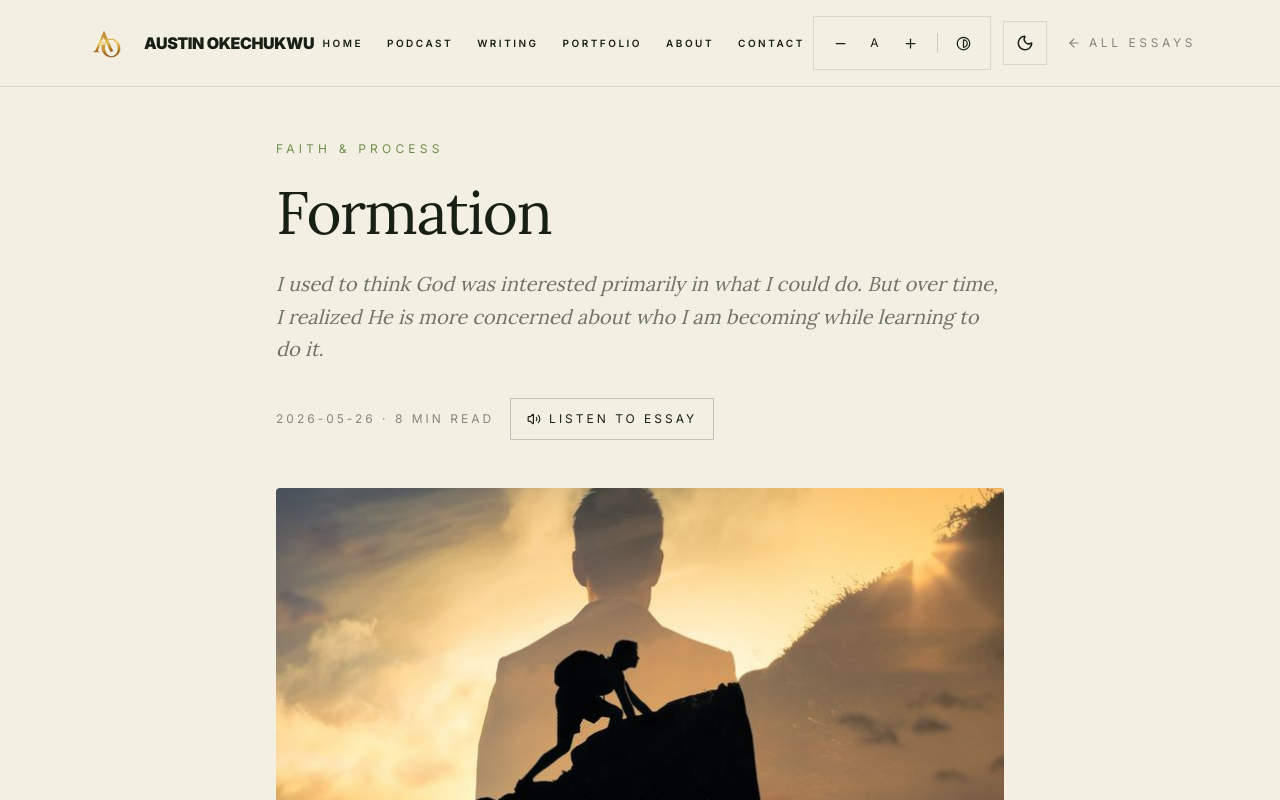
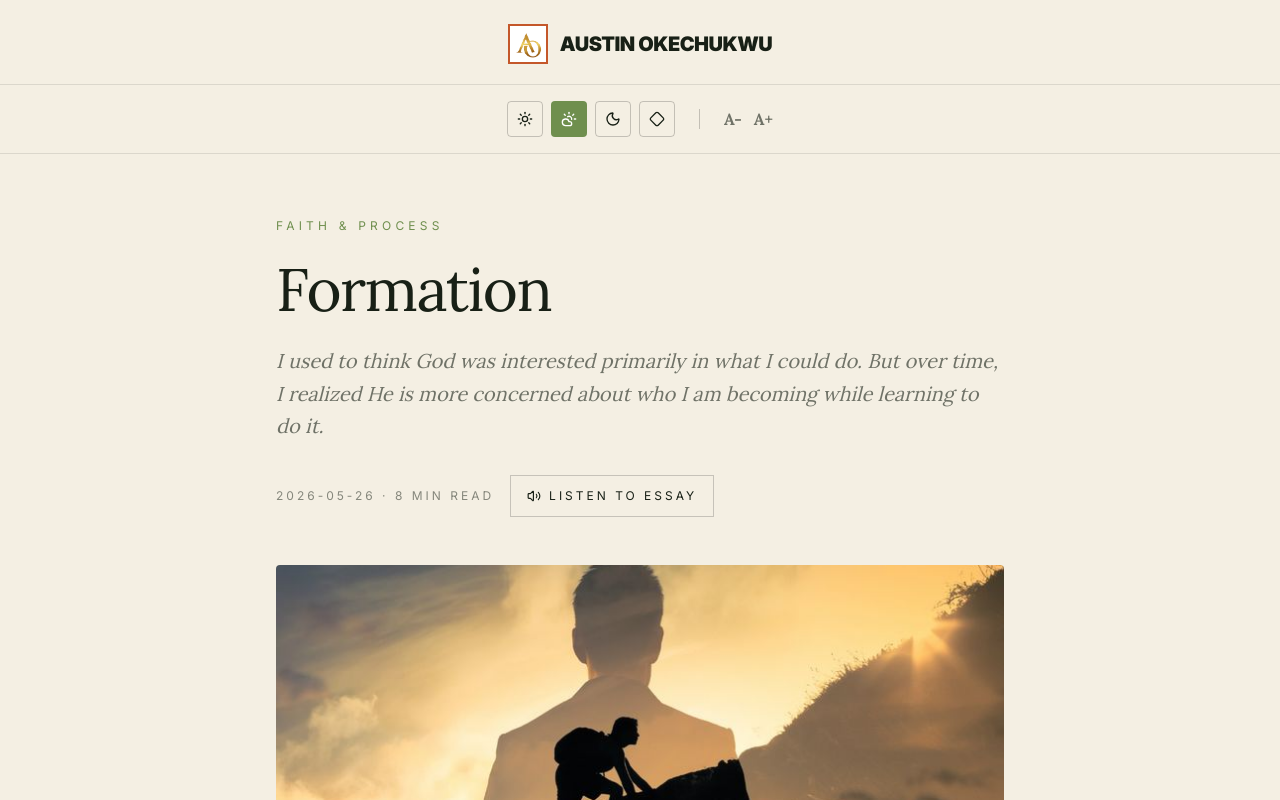
Before and after one commit to conditassociatesltd-gif/purposeful-builder, a Next.js app in the folder purposeful-builder/: page /writing/formation in a window 1280 px wide. Shown: the top 800 px of the page. Built offline with nearby package versions, Linux system fonts and the light colour scheme.

Commit message:
feat: redesign essay reader header and add share buttons

```diff
--- a/purposeful-builder/app/writing/[slug]/page.tsx
+++ b/purposeful-builder/app/writing/[slug]/page.tsx
@@ -6,8 +6,8 @@ import Link from "next/link";
 import Image from "next/image";
 import { ArrowLeft } from "lucide-react";
 import ReadingProgress from "@/components/ReadingProgress";
-import ThemeToggle from "@/components/ThemeToggle";
-import ReaderControls from "@/components/ReaderControls";
+import ArticleHeaderControls from "@/components/ArticleHeaderControls";
+import ShareButtons from "@/components/ShareButtons";
 
 export async function generateStaticParams() {
   const essays = getAllEssays();
@@ -105,36 +105,21 @@ export default async function EssayPage({ params }: { params: Promise<{ slug: st
       />
   <ReadingProgress />
     <main className="min-h-screen" style={{ background: "var(--parchment)", color: "var(--ink)" }}>
-      <header className="fixed top-0 left-0 w-full z-50 border-b border-black/10 dark:border-white/10" style={{ background: "var(--parchment)" }}>
-  <div className="max-w-6xl mx-auto px-5 py-4 flex items-center justify-between">
-    <Link href="/" className="flex items-center gap-4">
-      <Image src="/logo.png" alt="Austin Okechukwu logo" width={44} height={44} priority />
-      <span className="font-black tracking-tight uppercase">Austin Okechukwu</span>
-    </Link>
-
-            <nav className="hidden md:flex items-center gap-6 text-[10px] tracking-[0.25em] uppercase font-semibold">
-              <Link href="/" className="hover:text-[var(--rust)] transition-colors">Home</Link>
-              <Link href="/podcast" className="hover:text-[var(--rust)] transition-colors">Podcast</Link>
-              <Link href="/writing" className="hover:text-[var(--rust)] transition-colors">Writing</Link>
-              <Link href="/#portfolio" className="hover:text-[var(--rust)] transition-colors">Portfolio</Link>
-              <Link href="/about" className="hover:text-[var(--rust)] transition-colors">About</Link>
-              <Link href="/contact" className="hover:text-[var(--rust)] transition-colors">Contact</Link>
-            </nav>
-
-    <div className="flex items-center gap-3">
-      <ReaderControls />
-      <ThemeToggle />
-
-      <Link
-        href="/writing"
-        className="flex items-center gap-2 text-xs tracking-[0.3em] uppercase opacity-50 ml-2"
-      >
-        <ArrowLeft size={14} /> All essays
-      </Link>
-    </div>
-  </div>
-</header>
-<div className="h-[77px]" />
+      <header className="sticky top-0 left-0 w-full z-50 flex flex-col items-center pt-6 bg-[var(--parchment)] transition-colors duration-300">
+        <Link href="/" className="flex items-center gap-3 mb-5">
+          <div className="w-10 h-10 border-2 border-[#c4572a] flex items-center justify-center overflow-hidden bg-white">
+            <Image
+              src="/logo.png"
+              alt="Austin Okechukwu logo"
+              width={36}
+              height={36}
+              className="object-contain scale-110"
+            />
+          </div>
+          <span className="font-black tracking-tight text-xl uppercase">Austin Okechukwu</span>
+        </Link>
+        <ArticleHeaderControls />
+      </header>
 
       <section className="max-w-3xl mx-auto px-5 pt-16 pb-12 border-b border-black/10 dark:border-white/10">
         <p className="text-xs tracking-[0.35em] uppercase mb-6" style={{ color: "var(--rust)" }}>
@@ -178,6 +163,7 @@ export default async function EssayPage({ params }: { params: Promise<{ slug: st
 
       <article className="essay-content max-w-3xl mx-auto px-5 py-14 prose prose-lg dark:prose-invert">
         <MdxRenderer content={essay.content} />
+        <ShareButtons />
       </article>
       <section className="mt-16 border-t border-black/10 dark:border-white/10 pt-16">
         <div className="max-w-3xl mx-auto">
--- /dev/null
+++ b/purposeful-builder/components/ArticleHeaderControls.tsx
@@ -0,0 +1,134 @@
+"use client";
+
+import { Sun, CloudSun, Moon, Diamond } from "lucide-react";
+import { useEffect, useState } from "react";
+
+const sizes = ["reader-small", "reader-medium", "reader-large", "reader-xl"];
+
+export default function ArticleHeaderControls() {
+  const [sizeIndex, setSizeIndex] = useState(1);
+  const [themeMode, setThemeMode] = useState<"light" | "parchment" | "dark" | "oled">("parchment");
+
+  // Load saved preferences
+  useEffect(() => {
+    const savedTheme = localStorage.getItem("article-theme") as "light" | "parchment" | "dark" | "oled";
+    if (savedTheme) {
+      setThemeMode(savedTheme);
+    } else {
+      // Check for legacy dark mode
+      if (document.documentElement.classList.contains("dark")) {
+        setThemeMode("dark");
+      }
+    }
+  }, []);
+
+  // Apply Font Size
+  useEffect(() => {
+    document.documentElement.classList.remove(...sizes);
+    document.documentElement.classList.add(sizes[sizeIndex]);
+  }, [sizeIndex]);
+
+  // Apply Theme
+  useEffect(() => {
+    const root = document.documentElement;
+
+    // Reset all
+    root.classList.remove("dark", "reader-contrast");
+
+    switch (themeMode) {
+      case "light":
+        // Light + contrast (pure white)
+        root.classList.add("reader-contrast");
+        break;
+      case "parchment":
+        // Default light mode (parchment)
+        break;
+      case "dark":
+        // Default dark mode
+        root.classList.add("dark");
+        break;
+      case "oled":
+        // Dark + contrast (pure black)
+        root.classList.add("dark", "reader-contrast");
+        break;
+    }
+
+    localStorage.setItem("article-theme", themeMode);
+  }, [themeMode]);
+
+  return (
+    <div className="flex flex-col items-center justify-center w-full py-4 border-y border-black/10 dark:border-white/10" style={{ background: "var(--parchment)" }}>
+      <div className="flex items-center gap-6">
+        {/* Theme Toggles */}
+        <div className="flex items-center gap-2">
+          <button
+            onClick={() => setThemeMode("light")}
+            className={`w-9 h-9 flex items-center justify-center rounded-sm transition-colors ${
+              themeMode === "light"
+                ? "bg-[var(--rust)] text-white"
+                : "border border-black/20 dark:border-white/20 hover:bg-black/5 dark:hover:bg-white/5"
+            }`}
+            aria-label="Pure Light Mode"
+          >
+            <Sun size={16} />
+          </button>
+          <button
+            onClick={() => setThemeMode("parchment")}
+            className={`w-9 h-9 flex items-center justify-center rounded-sm transition-colors ${
+              themeMode === "parchment"
+                ? "bg-[var(--rust)] text-white"
+                : "border border-black/20 dark:border-white/20 hover:bg-black/5 dark:hover:bg-white/5"
+            }`}
+            aria-label="Parchment Mode"
+          >
+            <CloudSun size={16} />
+          </button>
+          <button
+            onClick={() => setThemeMode("dark")}
+            className={`w-9 h-9 flex items-center justify-center rounded-sm transition-colors ${
+              themeMode === "dark"
+                ? "bg-[var(--rust)] text-white"
+                : "border border-black/20 dark:border-white/20 hover:bg-black/5 dark:hover:bg-white/5"
+            }`}
+            aria-label="Dark Mode"
+          >
+            <Moon size={16} />
+          </button>
+          <button
+            onClick={() => setThemeMode("oled")}
+            className={`w-9 h-9 flex items-center justify-center rounded-sm transition-colors ${
+              themeMode === "oled"
+                ? "bg-[var(--rust)] text-white"
+                : "border border-black/20 dark:border-white/20 hover:bg-black/5 dark:hover:bg-white/5"
+            }`}
+            aria-label="OLED Dark Mode"
+          >
+            <Diamond size={16} />
+          </button>
+        </div>
+
+        <div className="w-px h-5 bg-black/20 dark:bg-white/20" />
+
+        {/* Font Size Toggles */}
+        <div className="flex items-center gap-3">
+          <button
+            onClick={() => setSizeIndex((s) => Math.max(0, s - 1))}
+            className="flex items-center justify-center font-serif font-bold opacity-60 hover:opacity-100 transition-opacity"
+            disabled={sizeIndex === 0}
+            aria-label="Decrease Font Size"
+          >
+            A-
+          </button>
+          <button
+            onClick={() => setSizeIndex((s) => Math.min(sizes.length - 1, s + 1))}
+            className="flex items-center justify-center font-serif font-bold opacity-60 hover:opacity-100 transition-opacity"
+            disabled={sizeIndex === sizes.length - 1}
+            aria-label="Increase Font Size"
+          >
+            A+
+          </button>
+        </div>
+      </div>
+    </div>
+  );
+}
--- /dev/null
+++ b/purposeful-builder/components/ShareButtons.tsx
@@ -0,0 +1,54 @@
+"use client";
+
+import { useEffect, useState } from "react";
+
+export default function ShareButtons() {
+  const [url, setUrl] = useState("");
+
+  useEffect(() => {
+    setUrl(window.location.href);
+  }, []);
+
+  const shareText = "I highly recommend reading this essay by Austin Okechukwu:";
+
+  const handleTwitter = () => {
+    window.open(`https://twitter.com/intent/tweet?text=${encodeURIComponent(shareText)}&url=${encodeURIComponent(url)}`, '_blank');
+  };
+
+  const handleFacebook = () => {
+    window.open(`https://www.facebook.com/sharer/sharer.php?u=${encodeURIComponent(url)}`, '_blank');
+  };
+
+  const handleWhatsApp = () => {
+    window.open(`https://api.whatsapp.com/send?text=${encodeURIComponent(shareText + " " + url)}`, '_blank');
+  };
+
+  return (
+    <div className="w-full flex flex-col md:flex-row items-start md:items-center gap-4 mt-8 pt-8 border-t border-black/10 dark:border-white/10">
+      <span className="text-xs tracking-[0.25em] uppercase font-bold opacity-60">
+        Share
+      </span>
+
+      <div className="flex flex-wrap items-center gap-3 w-full md:w-auto">
+        <button
+          onClick={handleTwitter}
+          className="flex-1 md:flex-none px-4 py-3 border border-black/20 dark:border-white/20 text-xs tracking-[0.2em] uppercase font-semibold hover:bg-black/5 dark:hover:bg-white/5 transition-colors text-center"
+        >
+          Twitter / X
+        </button>
+        <button
+          onClick={handleFacebook}
+          className="flex-1 md:flex-none px-4 py-3 border border-black/20 dark:border-white/20 text-xs tracking-[0.2em] uppercase font-semibold hover:bg-black/5 dark:hover:bg-white/5 transition-colors text-center"
+        >
+          Facebook
+        </button>
+        <button
+          onClick={handleWhatsApp}
+          className="flex-1 md:flex-none px-4 py-3 border border-black/20 dark:border-white/20 text-xs tracking-[0.2em] uppercase font-semibold hover:bg-black/5 dark:hover:bg-white/5 transition-colors text-center"
+        >
+          WhatsApp
+        </button>
+      </div>
+    </div>
+  );
+}
```
